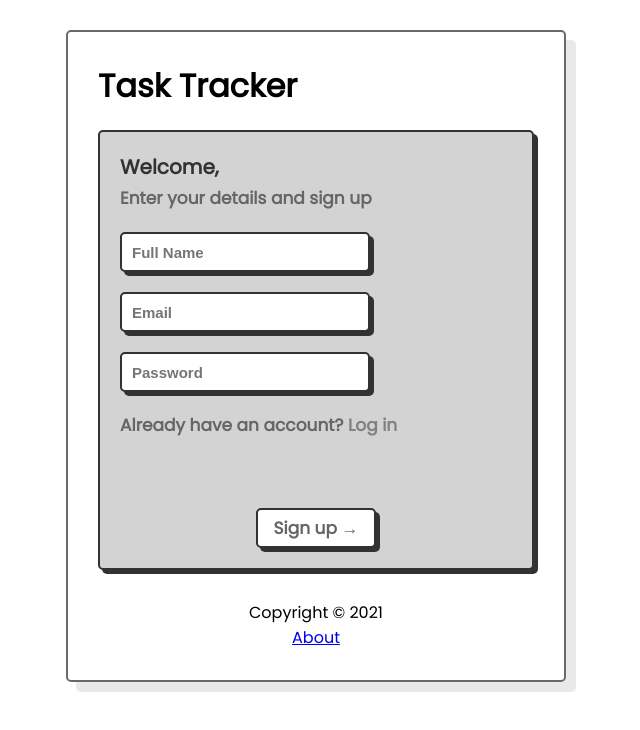
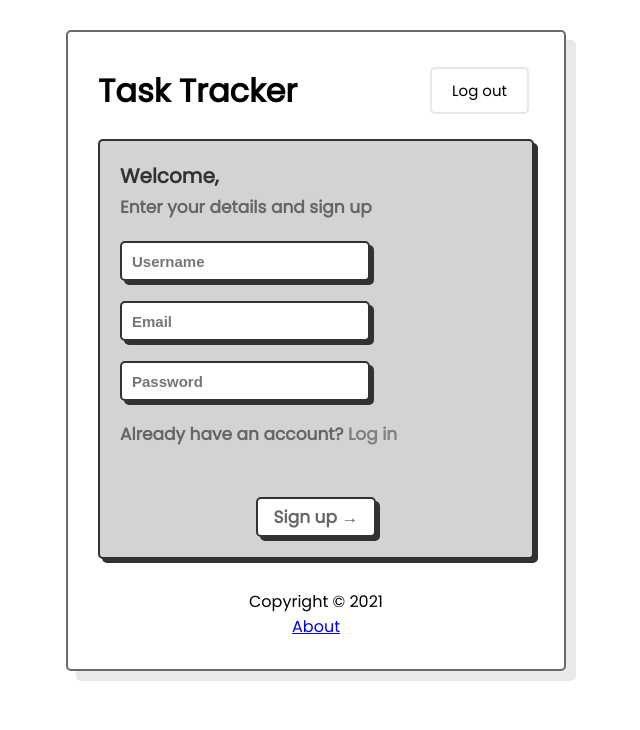
Before and after one commit to rohithrajb/task-tracker, an Angular app: page /sign-up in a window 1280 px wide. Shown: the top 730 px of the page, without its empty margins (324-964 px from the left). Built offline with nearby package versions, Linux system fonts and the light colour scheme; sample sign-in values are in the browser's storage.

Commit message:
implemented logout functionality

```diff
--- a/src/app/components/header/header.component.css
+++ b/src/app/components/header/header.component.css
@@ -4,3 +4,20 @@ header {
     align-items: center;
     margin-bottom: 20px;
 }
+
+.btn {
+    border: 2px solid black;
+    background-color: white;
+    color: black;
+    font-size: 15px;
+    cursor: pointer;
+}
+
+.default {
+    border-color: #e7e7e7;
+    color: black;
+}
+
+.default:hover {
+    background: #e7e7e7;
+}
--- a/src/app/components/header/header.component.html
+++ b/src/app/components/header/header.component.html
@@ -1,7 +1,8 @@
 <header>
 	<h1>{{ title }}</h1>
+    <button *ngIf="authService.loggedIn()" class="btn default" (click)="onLogOut()">Log out</button>
 	<app-button
-		*ngIf="hasRoute('/')"
+		*ngIf="hasRoute('/tasks')"
 		color="{{ showAddTask ? 'red' : 'green' }}"
 		content="{{ showAddTask ? 'Close' : 'Add Task' }}"
 		(btnClick)="toggleAddTask()"
--- a/src/app/components/header/header.component.ts
+++ b/src/app/components/header/header.component.ts
@@ -2,6 +2,7 @@ import { Component } from '@angular/core';
 import { UiService } from 'src/app/services/ui.service';
 import { Subscription } from 'rxjs';
 import { Router } from '@angular/router';
+import { AuthService } from 'src/app/services/auth.service';
 
 @Component({
 	selector: 'app-header',
@@ -13,7 +14,7 @@ export class HeaderComponent {
 	showAddTask?: boolean;
 	subscription: Subscription;
 
-	constructor(private uiService: UiService, private router: Router) {
+	constructor(private uiService: UiService, protected authService: AuthService, private router: Router) {
 		this.subscription = this.uiService
 			.onToggle()
 			.subscribe((value) => (this.showAddTask = value));
@@ -26,4 +27,9 @@ export class HeaderComponent {
 	hasRoute(route: string) {
         return this.router.url === route;
     }
+
+    onLogOut() {
+        this.authService.logOutUser();
+        this.router.navigateByUrl('login');
+    }
 }
--- a/src/app/components/login/login.component.ts
+++ b/src/app/components/login/login.component.ts
@@ -21,7 +21,6 @@ export class LoginComponent {
     password: string = '';
 
     onLogin() {
-
         const user: User = {
             email: this.emailId,
             password: this.password
--- a/src/app/components/sign-up/sign-up.component.css
+++ b/src/app/components/sign-up/sign-up.component.css
@@ -80,7 +80,7 @@
   }
 
   .button-confirm {
-    margin: 50px auto 0 auto;
+    margin: 30px auto 0 auto;
     width: 120px;
     height: 40px;
     border-radius: 5px;
--- a/src/app/components/sign-up/sign-up.component.html
+++ b/src/app/components/sign-up/sign-up.component.html
@@ -1,6 +1,6 @@
 <form class="form">
     <div class="title">Welcome, <br><span>Enter your details and sign up</span></div>
-    <input type="name" name="name" [(ngModel)]="name" placeholder="Full Name">
+    <input type="name" name="name" [(ngModel)]="name" placeholder="Username">
     <input type="email" name="email" [(ngModel)]="email" placeholder="Email">
     <input type="password" name="password" [(ngModel)]="password" placeholder="Password">
     <!-- <input type="password" name="rePassword" [(ngModel)]="rePassword" placeholder="Re-enter password"> -->
--- a/src/app/services/auth.service.ts
+++ b/src/app/services/auth.service.ts
@@ -25,4 +25,12 @@ export class AuthService {
         const url = `${this.apiUrl}/users/register`;
         return this.http.post(url, user, httpOptions);
     }
+
+    loggedIn() {
+        return !!localStorage.getItem('token');
+    }
+
+    logOutUser() {
+        localStorage.removeItem('token');
+    }
 }
```
